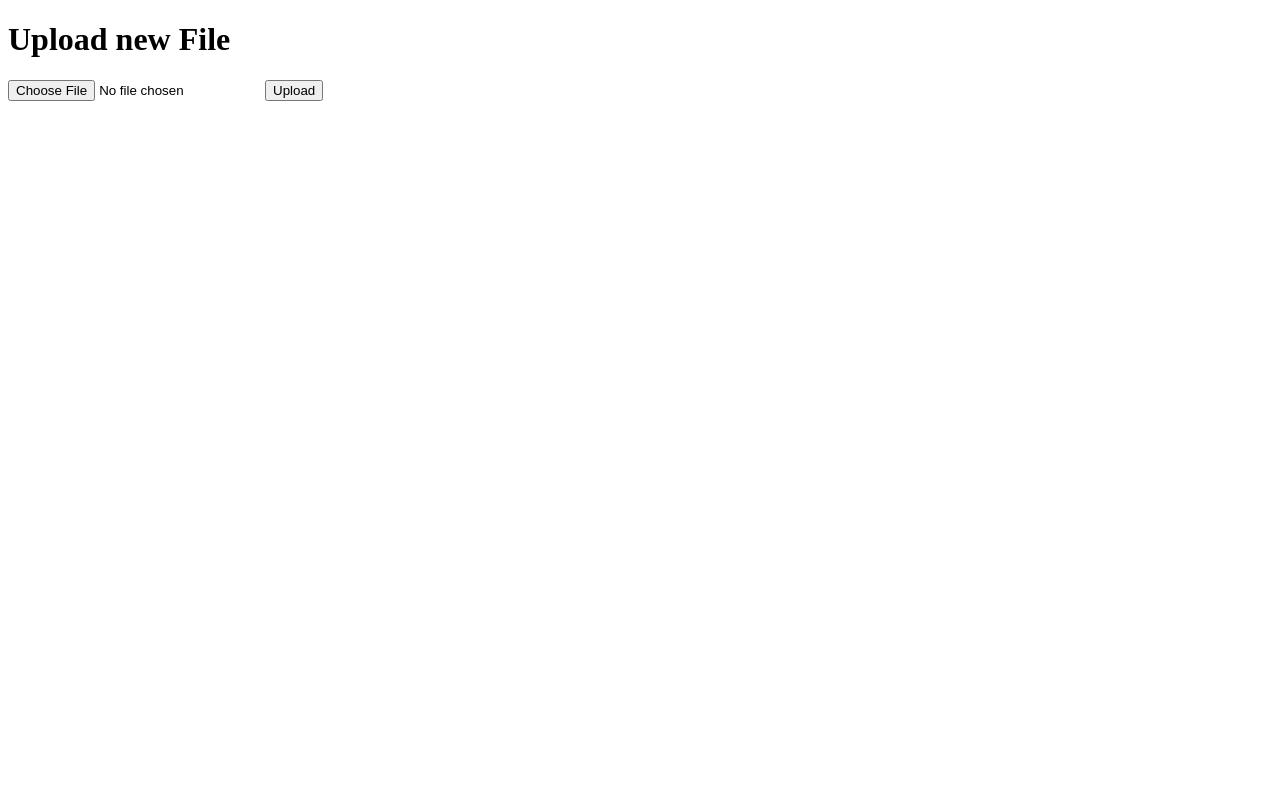
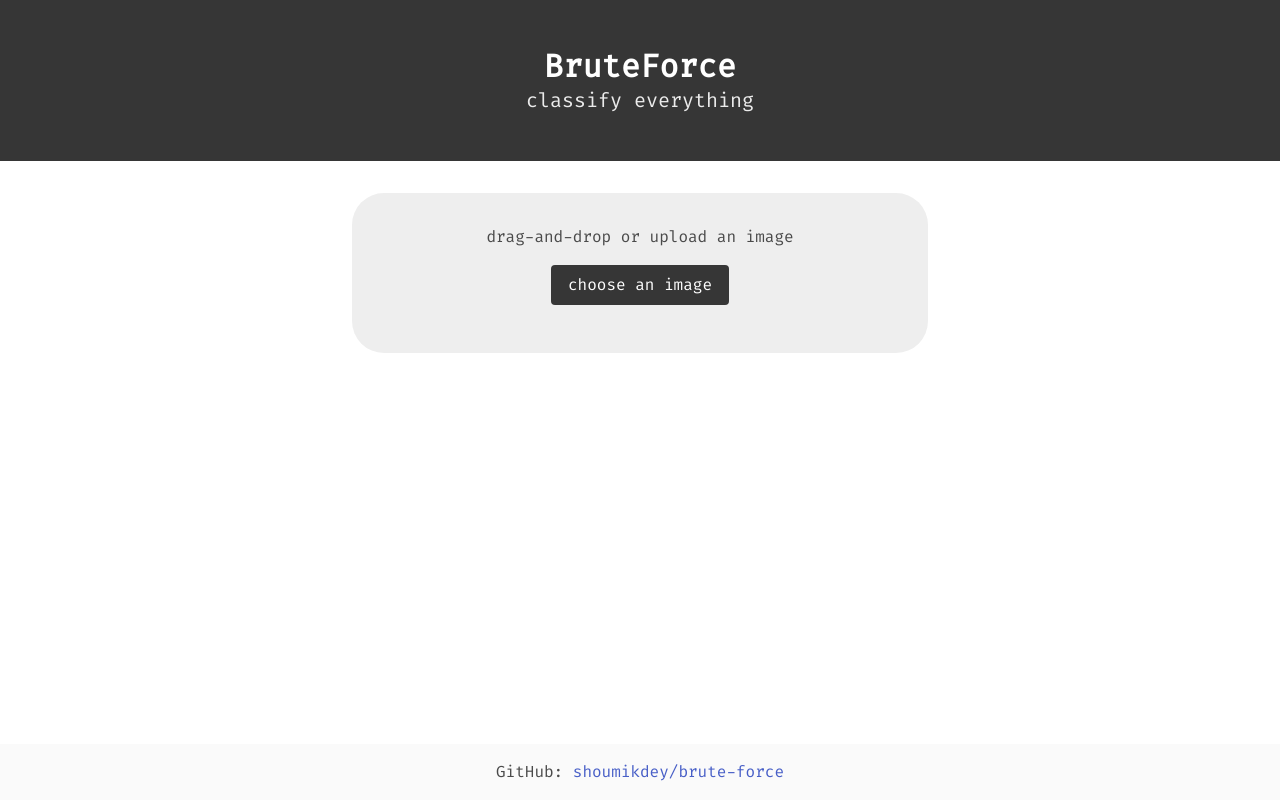
Before and after one commit to shoumikdey/brute-force, a Flask app: page / in a window 1280 px wide. Run offline with Flask 2, Linux system fonts and the light colour scheme; some libraries are stand-ins or nearby versions.

Commit message:
added a rudimentary front-end

```diff
--- a/templates/index.html
+++ b/templates/index.html
@@ -1,8 +1,161 @@
- <!doctype html>
+<!-- <!doctype html>
     <title>Upload new File</title>
     <h1>Upload new File</h1>
     <form method=post enctype=multipart/form-data>
       <input type=file name=file>
       <input type=submit value=Upload>
     </form>
- </html>
+ </html> -->
+
+<!DOCTYPE html>
+<html lang="en">
+
+  <head>
+    <meta charset="UTF-8">
+    <meta name="viewport" content="width=device-width, initial-scale=1.0">
+    <title>BruteForce | classify everything</title>
+    <link rel="stylesheet" href="https://cdn.jsdelivr.net/npm/bulma@latest/css/bulma.min.css">
+    <link href="https://fonts.googleapis.com/css2?family=Fira+Code&display=swap" rel="stylesheet">
+    <style>
+      * {
+        font-family: 'Fira Code', monospace !important;
+      }
+
+      .upload-div {
+        width: 50%;
+        position: relative;
+        margin: 2em auto;
+        background-color: #eee;
+        border-radius: 2em;
+        display: grid;
+        grid-row-gap: 1em;
+        padding: 2em;
+      }
+
+      .upload-text {
+        grid-column-start: 1;
+        grid-column-end: 1;
+        grid-row-start: 1;
+        grid-row-end: 1;
+        display: flex;
+        flex-direction: column;
+        justify-content: center;
+        align-items: center;
+        margin: auto;
+      }
+
+      .upload-canvas {
+        grid-column-start: 1;
+        grid-column-end: 1;
+        grid-row-start: 2;
+        grid-row-end: 3;
+        display: flex;
+        justify-content: center;
+        align-items: center;
+      }
+
+      .upload-btn {
+        margin-top: 1em;
+      }
+
+      .footer {
+        position: fixed;
+        left: 0;
+        bottom: 0;
+        padding: 1em !important;
+        margin: 0 auto;
+        width: 100%;
+      }
+    </style>
+  </head>
+
+  <body>
+    <header class="hero is-dark">
+      <div class="hero-body">
+        <div class="container has-text-centered">
+          <h1 class="title">
+            BruteForce
+          </h1>
+          <h2 class="subtitle">
+            classify everything
+          </h2>
+        </div>
+      </div>
+    </header>
+
+    <main>
+      <div class="container">
+        <div class="prediction-area is-hidden">
+          hi
+        </div>
+        <div class="upload-div">
+          <div class=" upload-text has-text-centered">
+            <div class="upload-helper-text" id="prediction-placeholder">
+              drag-and-drop or upload an image
+            </div>
+            <div class="upload-btn file is-dark">
+              <label class="file-label">
+                <input class="file-input" type="file" name="file" id="file">
+                <span class="file-cta">
+                  <span class="file-label" id="upload-file-chooser-text">
+                    choose an image
+                  </span>
+                </span>
+              </label>
+            </div>
+          </div>
+          <div class="upload-canvas">
+            <img src="" alt="" id="output">
+          </div>
+        </div>
+      </div>
+    </main>
+
+    <footer class="footer is-dark">
+      <div class="content has-text-centered">
+        GitHub:
+        <a href="https://github.com/shoumikdey/brute-force" target="_blank">
+          shoumikdey/brute-force
+        </a>
+      </div>
+    </footer>
+
+    <script defer src="https://cdn.jsdelivr.net/npm/axios/dist/axios.min.js"></script>
+    <script defer src="https://use.fontawesome.com/releases/v5.15.0/js/all.js"></script>
+
+    <script>
+      const imagefile = document.getElementById('file');
+      const predHolder = document.getElementById('prediction-placeholder');
+      const fileChooser = document.getElementById('upload-file-chooser-text');
+
+      const loadFile = (event) => {
+        let output = document.getElementById('output');
+        output.src = URL.createObjectURL(event.target.files[0]);
+        output.onload = () => URL.revokeObjectURL(output.src);
+      }
+
+      imagefile.onchange = (event) => {
+        loadFile(event);
+        fileChooser.innerText = 'working';
+        const formData = new FormData();
+        formData.append('file', imagefile.files[0]);
+        axios
+          .post('/', formData, {
+            headers: {
+              'Content-Type': 'multipart/form-data'
+            }
+          })
+          .then(res => {
+            predHolder.innerHTML = 'prediction: ' + res.data;
+            fileChooser.innerText = 'choose an image';
+          })
+          .catch(err => {
+            predHolder.innerHTML = 'an error occured :(';
+            fileChooser.innerText = 'choose an image';
+          });
+      };
+
+    </script>
+  </body>
+
+</html>
```
